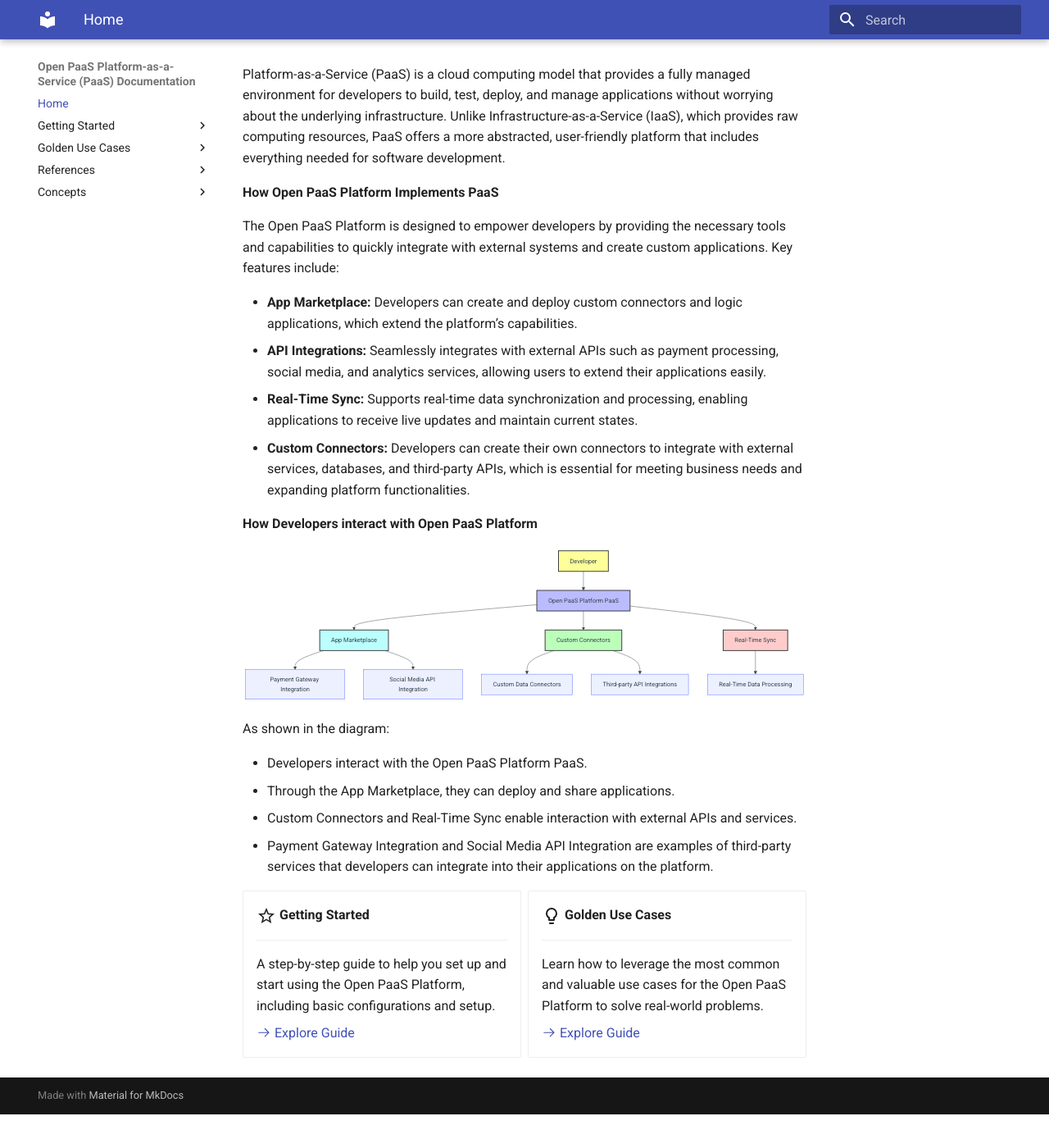
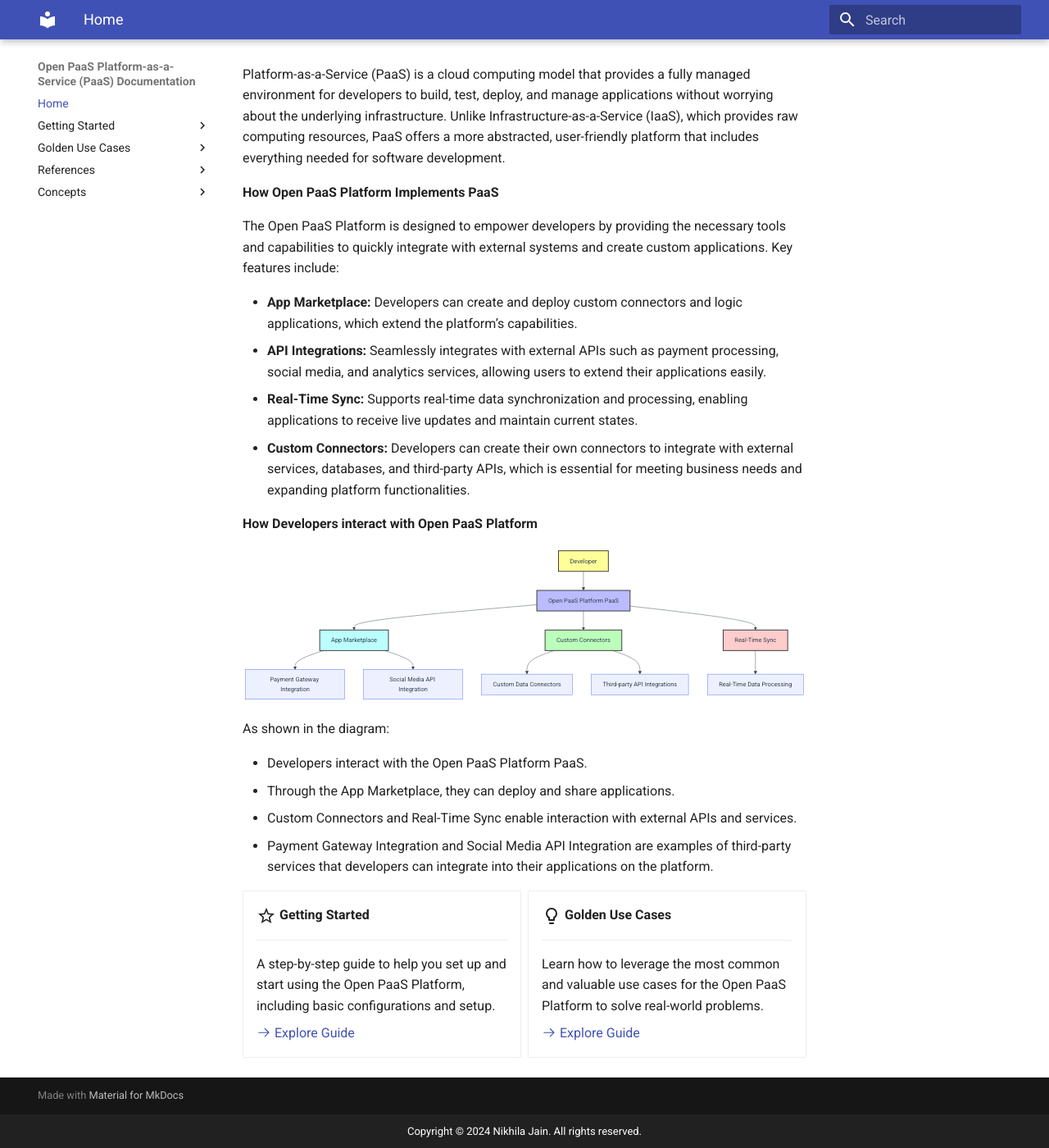
Before and after one commit to jnikhila/open-paas-platform-docs, an MkDocs documentation site: the page built from docs/index.md, in a window 1280 px wide and 1400 px high, scrolled down 102 px. Shown: the whole window at 82% size. Built offline with MkDocs 1.6.1 and Material for MkDocs 9.7.7, drawn with Linux system fonts in a browser that asks for light colours; before the commit the page ends 1461 px from its top, so only the background shows below that.

Commit message:
footer formatting

```diff
--- a/docs/css/custom.css
+++ b/docs/css/custom.css
@@ -5,3 +5,9 @@
 [dir=ltr] .md-typeset blockquote {
     border-left: 5px solid #003366;
 }
+
+footer {
+    text-align: center;
+    font-size: small;
+    font-family: inherit;
+}
--- /dev/null
+++ b/docs/javascripts/footer.js
@@ -0,0 +1,6 @@
+document.addEventListener("DOMContentLoaded", function() {
+    let footer = document.querySelector('footer');
+    let copyrightText = document.createElement('p');
+    copyrightText.innerHTML = "Copyright &copy; " + new Date().getFullYear() + " Nikhila Jain. All rights reserved.";
+    footer.appendChild(copyrightText);
+});
--- a/mkdocs.yml
+++ b/mkdocs.yml
@@ -54,6 +54,7 @@ markdown_extensions:
 
 extra_javascript:
     - javascripts/mathjax.js
+    - javascripts/footer.js
     - https://unpkg.com/mathjax@3/es5/tex-mml-chtml.js
 
 extra_css:
```
